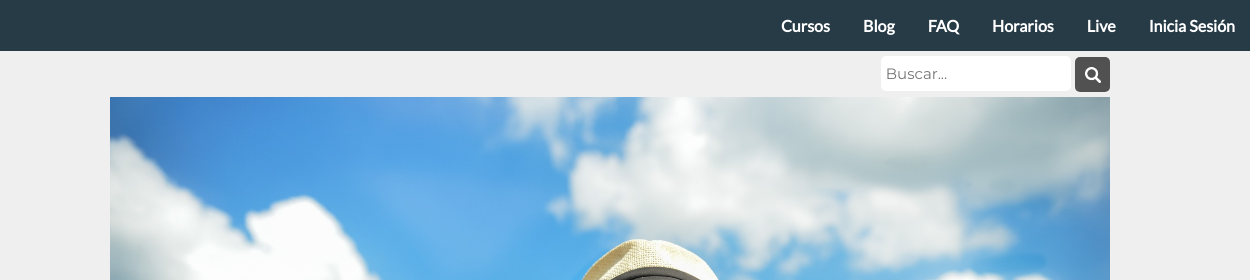
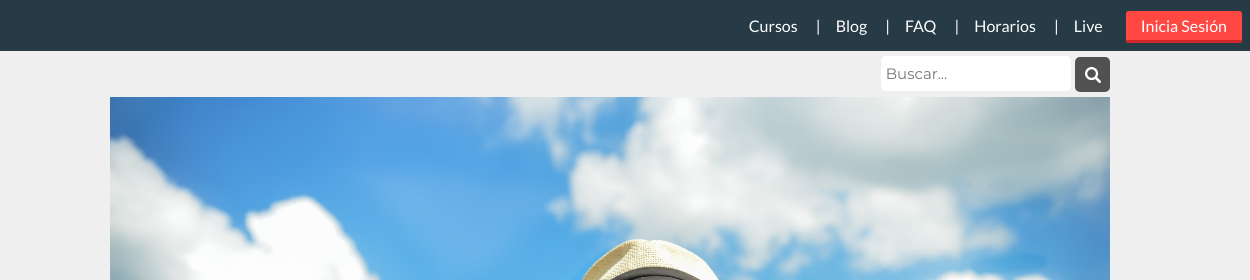
Before and after one commit to ZhavaMan/platzi-blog, a plain HTML site: page index.html in a window 1280 px wide. Shown: the top 280 px of the page, 30-1280 px from the left. Drawn offline with Linux system fonts and the light colour scheme.

Commit message:
Actualizción 2016-10-10

```diff
--- a/css/platzi-blog.css
+++ b/css/platzi-blog.css
@@ -19,7 +19,6 @@ body {
 	align-items: baseline;
 	background: #273B47;
 	font-family: 'Lato', sans-serif;
-	font-weight: bold;
 	color: white;
 }
 
@@ -33,7 +32,7 @@ body {
 
 .MainMenu ul li {
 	display: inline-block;
-	padding: 0 15px;
+	padding: 0;
 	margin: 0;
 }
 
@@ -44,8 +43,18 @@ body {
     position: absolute;
     top: 13px;
     right: 0;
+}*/
+
+nav li:first-child:before {
+	display: none;
 }
-*/
+
+nav li:before {
+	content: "|";
+	display: inline-block;
+	margin: 0 15px;
+}
+
 .MainMenu a {
 	color: white;
 	text-decoration: none;
@@ -54,6 +63,15 @@ body {
 
 .Active {
 	border-top: 3px solid #7DCC40;
+}
+
+.Red-Button {
+	background: #FF4842;
+	border-bottom: 3px solid #D0272A;
+	padding: 5px 15px;
+	border-radius: 3px;
+	margin-right: 8px;
+	margin-left: 20px;
 }
 
 .SearchBar {
--- a/index.html
+++ b/index.html
@@ -18,7 +18,7 @@
 					<li><a href="">FAQ</a></li>
 					<li><a href="">Horarios</a></li>
 					<li><a href="">Live</a></li>
-					<li><a href="">Inicia Sesión</a></li>
+					<label><a href="" class="Red-Button">Inicia Sesión</a></label>
 				</ul>
 			</nav>
 		</header>
```
